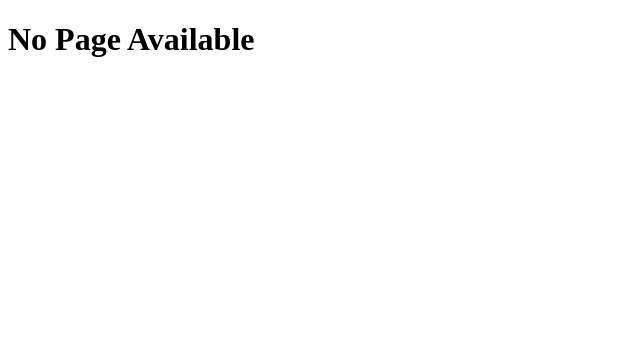
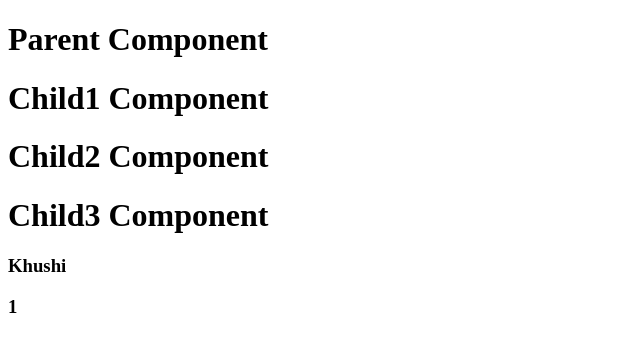
Before and after one commit to Tanishka0511/FSD_AIML_A, a React (Vite) app in the folder clock-app/: page /Parent in a window 1280 px wide. Shown: the top 352 px of the page, without its empty margins (0-640 px from the left). Built offline with nearby package versions, Linux system fonts and the light colour scheme.

Commit message:
props Driling Problem

```diff
--- a/clock-app/src/App.jsx
+++ b/clock-app/src/App.jsx
@@ -4,6 +4,7 @@ import Home from './components/Home';
 import Image from './components/Image';
 import StopWatch from './components/StopWatch';
 import RefEx from './components/RefEx';
+import Parent from './components/Parent';
 
 
 const App = () => {
@@ -17,6 +18,7 @@ const App = () => {
         <Route path="/logout" element={<h1>Logout Page</h1>} />
         <Route path="/stopWatch" element={<StopWatch/>} />
         <Route path="/RefEx" element={<RefEx/>} />
+        <Route path="/Parent" element={<Parent/>} />
         <Route path="*" element={<h1>No Page Available</h1>} />
       </Routes>
     </div>
--- /dev/null
+++ b/clock-app/src/components/Child1.jsx
@@ -0,0 +1,13 @@
+import React from "react";
+import Child2 from "./Child2";
+
+const Child1 = ({ student }) => {
+    return (
+        <div>
+            <h1>Child1 Component</h1>
+            <Child2 student={student} />
+        </div>
+    );
+};
+
+export default Child1;
--- /dev/null
+++ b/clock-app/src/components/Child2.jsx
@@ -0,0 +1,13 @@
+import React from "react";
+import Child3 from "./Child3";
+
+const Child2 = ({ student }) => {
+    return (
+        <div>
+            <h1>Child2 Component</h1>
+            <Child3 student={student} />
+        </div>
+    );
+};
+
+export default Child2;
--- /dev/null
+++ b/clock-app/src/components/Child3.jsx
@@ -0,0 +1,13 @@
+import React from "react";
+
+const Child3 = ({ student }) => {
+    return (
+        <div>
+            <h1>Child3 Component</h1>
+            <h3>{student.name}</h3>
+            <h3>{student.id}</h3>
+        </div>
+    );
+};
+
+export default Child3;
--- /dev/null
+++ b/clock-app/src/components/Parent.jsx
@@ -0,0 +1,18 @@
+import React from "react";
+import Child1 from "./Child1";
+
+const Parent = () => {
+    const stu = {
+        name: "Khushi",
+        id: 1
+    };
+
+    return (
+        <div>
+            <h1>Parent Component</h1>
+            <Child1 student={stu} />
+        </div>
+    );
+};
+
+export default Parent;
```
